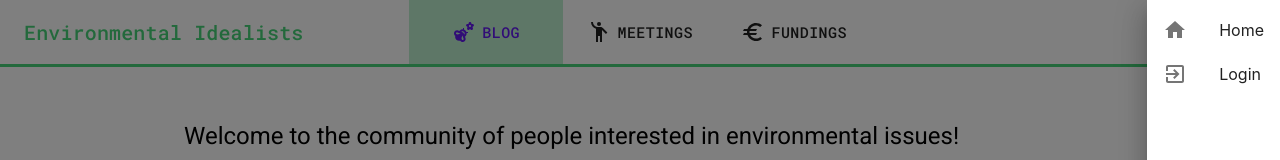
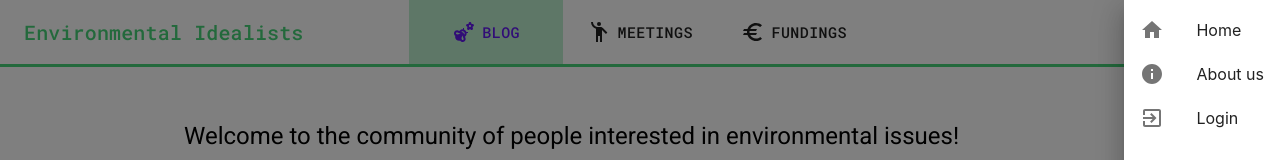
Before and after one commit to vvilho/mpjkk-project, a React (Create React App) app: page / in a window 1280 px wide. Both pictures are taken after a click on the button "menu". Shown: the top 160 px of the page. Built offline with nearby package versions, Linux system fonts and the light colour scheme; no server answers.

Commit message:
about as in nav

```diff
--- a/src/components/Nav.js
+++ b/src/components/Nav.js
@@ -23,6 +23,7 @@ import CloseIcon from '@material-ui/icons/Close';
 import ExitToAppIcon from '@material-ui/icons/ExitToApp';
 import HomeIcon from '@material-ui/icons/Home';
 import AccountBoxIcon from '@material-ui/icons/AccountBox';
+import InfoIcon from '@material-ui/icons/Info';
 import {
   EmojiNature,
   EmojiPeople,
@@ -496,6 +497,22 @@ const Nav = ({history}) => {
               className={classes.typography}
             />
           </ListItem>
+          <ListItem
+            button
+            component={RouterLink}
+            onClick={toggleDrawer(false)}
+            to="/aboutus"
+          >
+            <ListItemIcon>
+              <InfoIcon/>
+            </ListItemIcon>
+            <ListItemText
+              primary="About us"
+              disableTypography
+              className={classes.typography}
+            />
+          </ListItem>
+
           {user &&
           <>
             <ListItem
```
